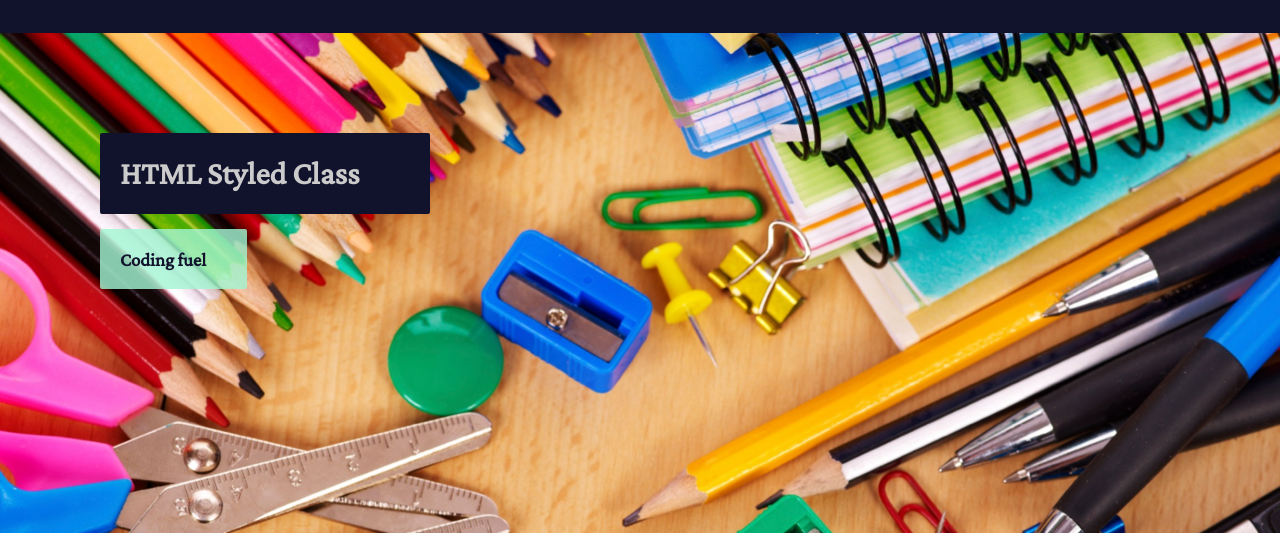
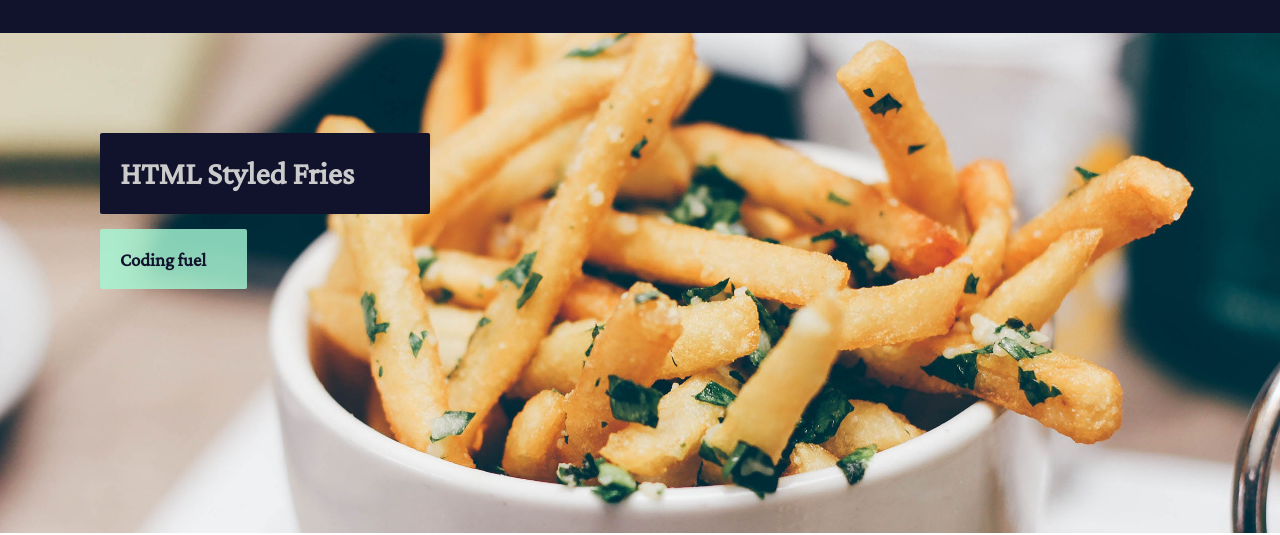
Before and after one commit to MichiMar/DevCamp-Fries, a plain HTML site: page index.html in a window 1280 px wide. Shown: the part 277-812 px from the top of the page. Drawn offline with nearby package versions, Linux system fonts and the light colour scheme.

Commit message:
update images in homepage

```diff
--- a/Styles/homepage.css
+++ b/Styles/homepage.css
@@ -1,6 +1,6 @@
 /* Hero section styles */
 .hero-section {
-    background-image: url(../Images/backgrounds/utiles-escolares.jpg);
+  background-image: url(../Images/backgrounds/fries-hero-bg.jpg);
   padding: 100px;
   height: 300px;
   background-attachment: fixed;
@@ -36,7 +36,7 @@
   display: flex;
   justify-content: center;
   align-items: center;
-    font-family: 'Crimson Pro', serif;
+  font-family: "Crimson Pro", serif;
   box-shadow: inset 0px -26px 79px -8px rgba(0, 0, 0, 0.58);
 }
 
--- a/index.html
+++ b/index.html
@@ -98,7 +98,7 @@
 
     <div class="hero-section">
       <div class="top-heading">
-        <h1>HTML Styled Class</h1>
+        <h1>HTML Styled Fries</h1>
       </div>
 
       <div class="bottom-heading">
```
Also changed, not shown: Images/backgrounds/fries-hero-bg.jpg (added). Lines whose indentation alone changed are shown as unchanged.
